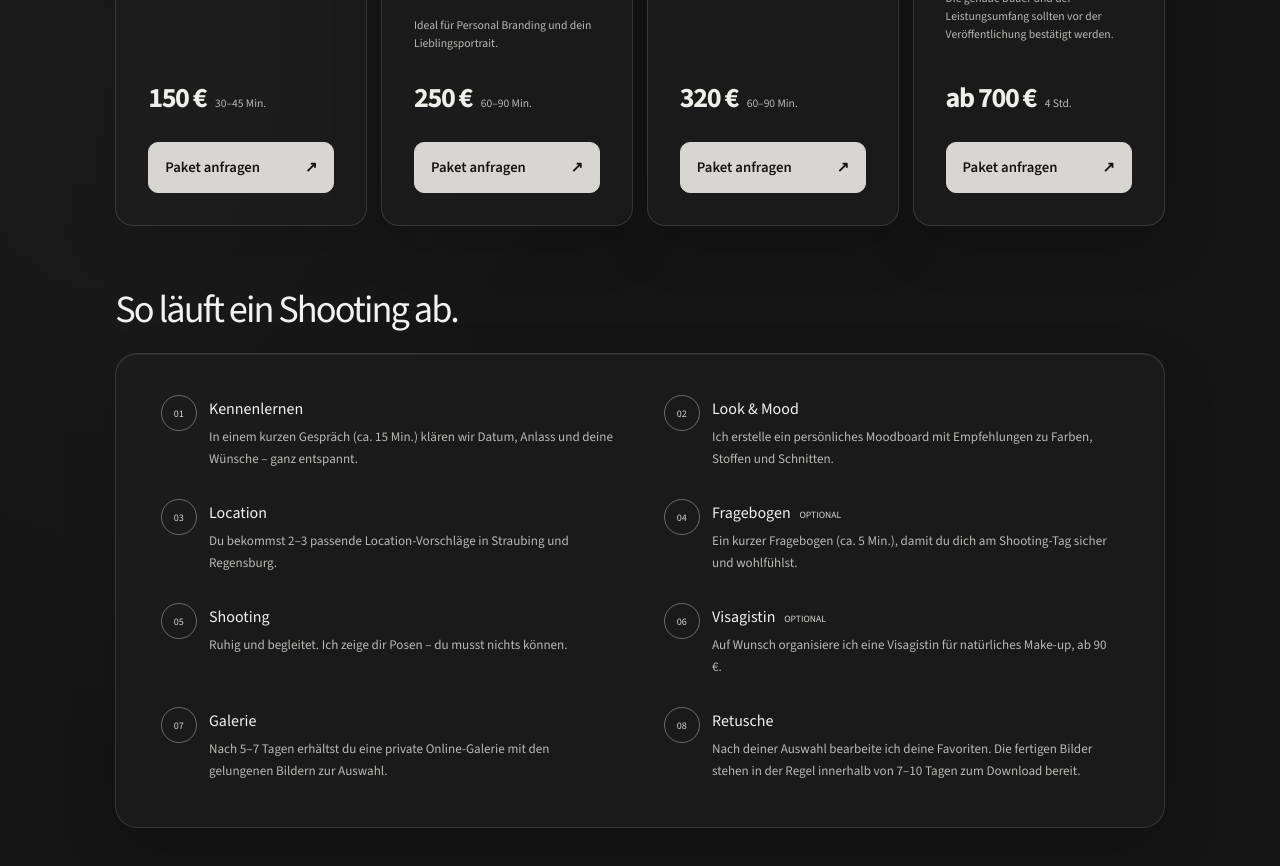
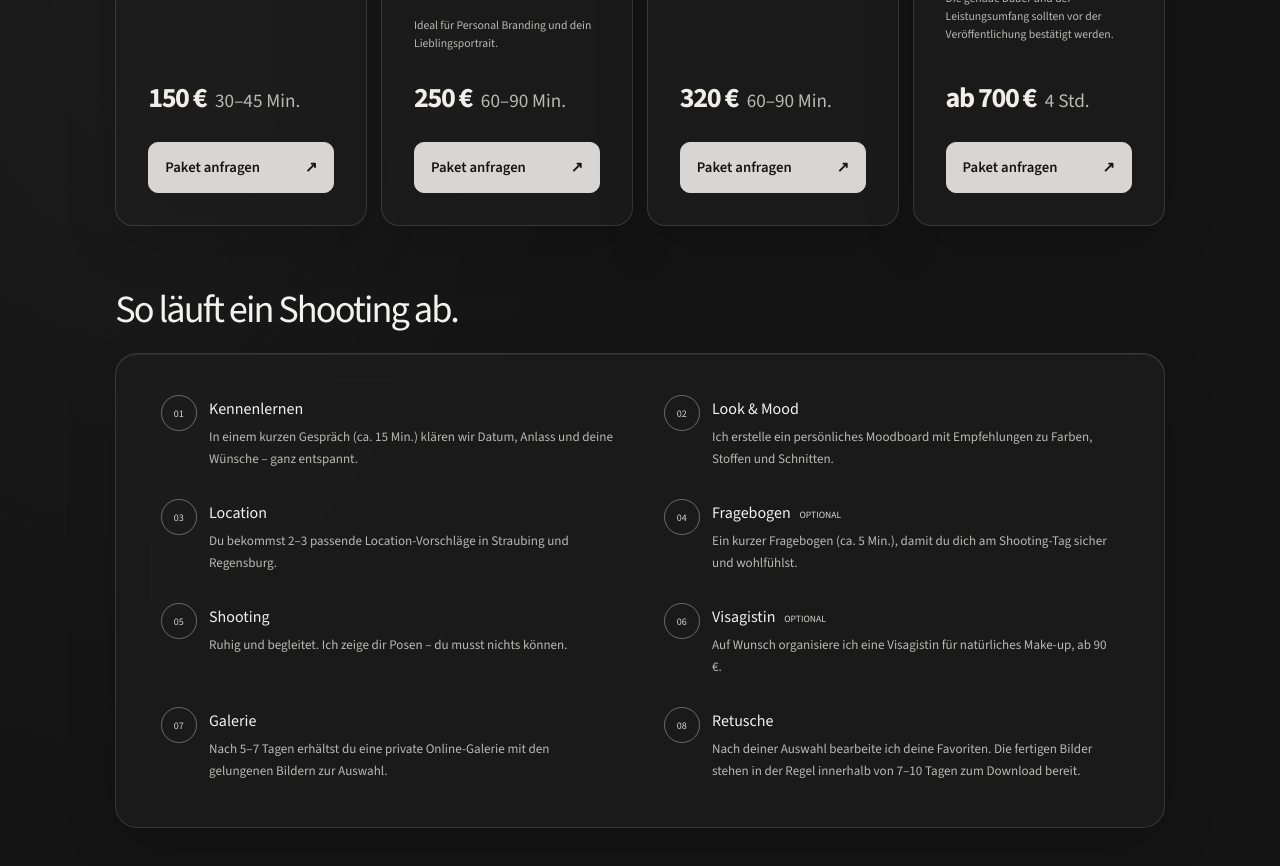
Before and after one commit to qwertzyx/kolibri-photo.de, a plain HTML site: page index.html in a window 1280 px wide. Shown: the part 1787-2653 px from the top of the page. Drawn offline with nearby package versions, Linux system fonts and the light colour scheme.

Commit message:
Add files via upload

```diff
--- a/css/style.css
+++ b/css/style.css
@@ -101,7 +101,7 @@ h1 em, h2 em { font-family: var(--sans); font-weight: 500; }
 .location-note { color: #cfcdc9; }
 .price { display: flex; flex-wrap: wrap; align-items: baseline; gap: .55rem; margin: auto 0 .8rem; padding-top: 1rem; }
 .price-highlight { color: var(--accent-strong); font-size: clamp(1.65rem, 2.2vw, 2.15rem); font-weight: 700; letter-spacing: -.05em; }
-.price-description { color: var(--muted); font-size: .72rem; }
+.price-description { color: var(--muted); font-size: 1.2rem; }
 .card-link { display: flex; justify-content: space-between; align-items: center; gap: .7rem; min-height: 3.2rem; margin-top: .8rem; padding: .85rem 1rem; border: 1px solid var(--accent); border-radius: 10px; color: #141414; background: var(--accent); font: 600 .92rem/1.4 var(--sans); transition: background .2s, color .2s; }
 .card-link:hover { color: var(--ink); background: transparent; }
 .card-link span { transition: transform .2s; }
```
